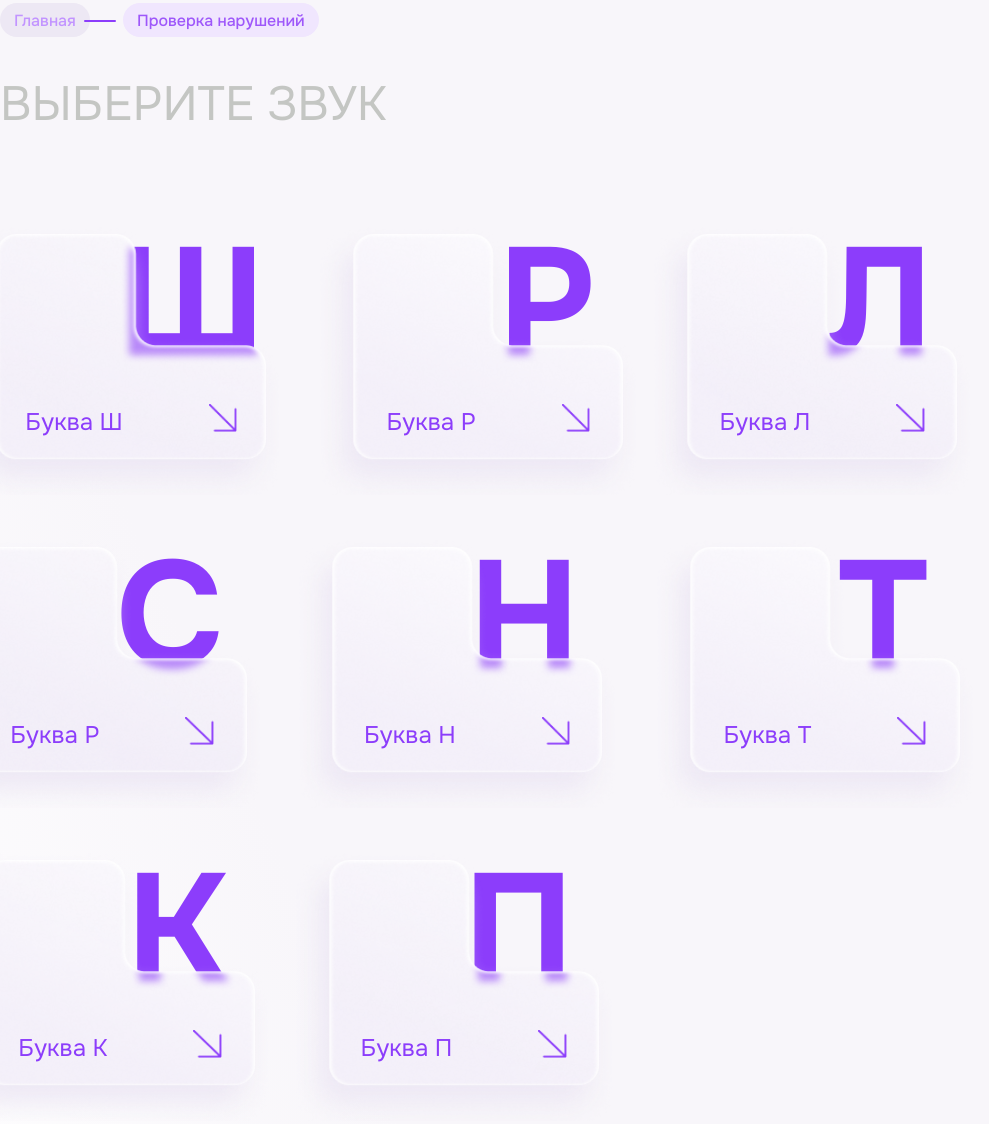
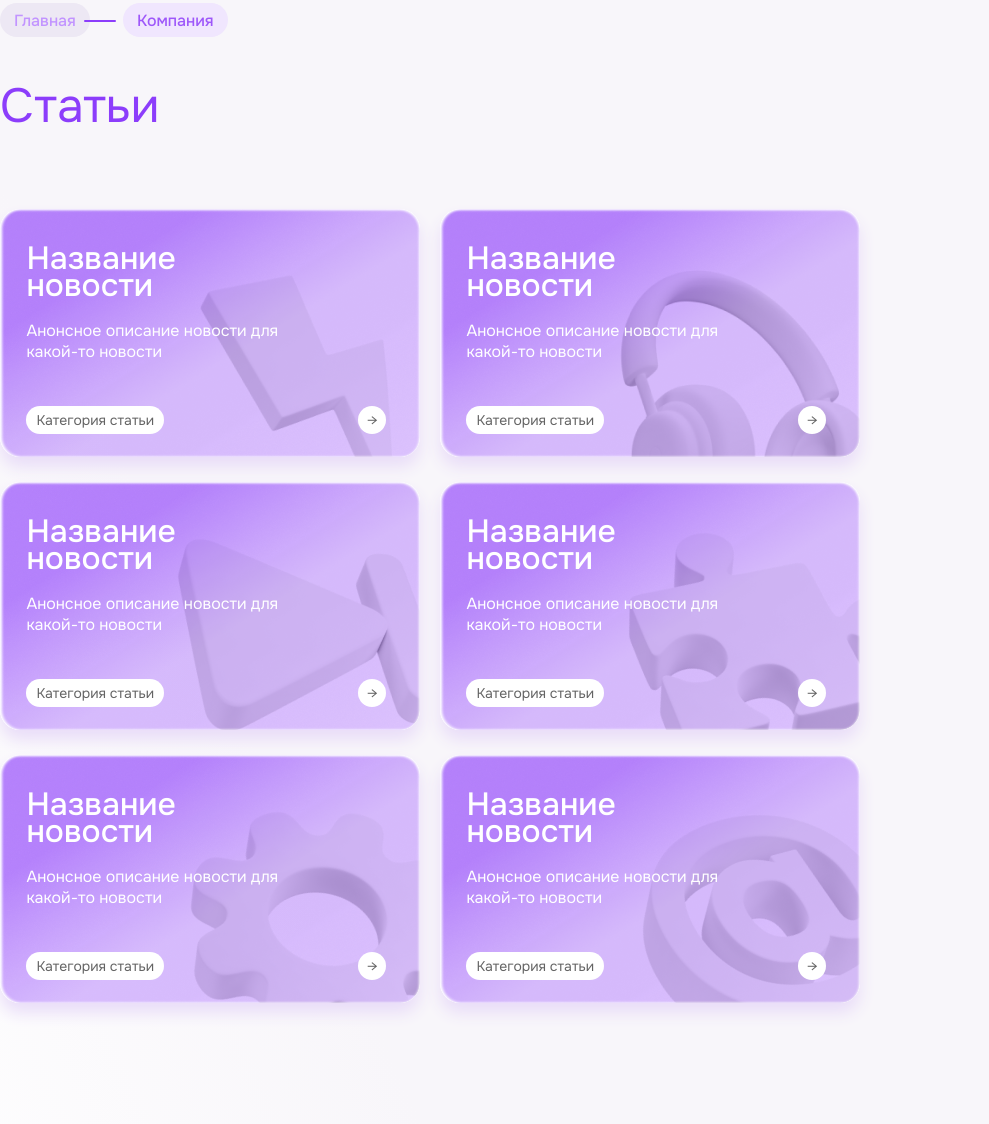
Before and after one commit to Zarinkaaaaaa/logotren, a plain HTML site: page news.html in a window 1280 px wide. Shown: the part 145-1269 px from the top of the page, without its empty margins (0-989 px from the left). Drawn offline with Linux system fonts and the light colour scheme.

Commit message:
11.02.25-02

```diff
--- a/news.html
+++ b/news.html
@@ -34,82 +34,104 @@
         </div>
     </header>
 
-    <div class="choose">
+    <div class="news">
         <div class="content">
-            <div class="choose-content">
-                <div class="choose-nav">
+            <div class="news-content">
+                <div class="diagnoz-nav">
                     <a class="page" href="index.html">Главная</a>
-                    <a href="./trainer.html">Проверка нарушений</a>
+                    <a class="news-title" href="./news.html">Компания</a>
                 </div>
 
-                <div class="choose-title">
-                    <h1>ВЫБЕРИТЕ ЗВУК<span class="choose-fiola"></span></h1>
-                </div>
+                <div class="diagnoz-main">
+                    <h1><span class="diagnoz-fiola">Статьи</span></h1>
 
-                <div class="letters-cards">
-                    <div class="letter-card">
-                        <h3>Ш</h3>
-                        <div class="letter-card-info">
-                            <p>Буква Ш</p>
-                            <a href=""><img src="assets/media/letters/arrow.png" alt=""></a>
+                    <div class="news-cards">
+                        <div class="news-card">
+                            <img src="assets/media/news/Group-1.png" alt="">
+
+                            <div class="news-card-info">
+                                <h3>Название<br>
+                                    новости</h3>
+                                <p>Анонсное описание новости для<br> какой-то новости</p>
+                                <div class="news-card-info-buttons">
+                                    <a href="./new.html">Категория статьи</a>
+                                    <a class="news-card-info-buttons-arrow" href="./new.html">→</a>
                                 </div>
                             </div>
-                    <div class="letter-card">
-                        <h3>Р</h3>
-                        <div class="letter-card-info-2">
-                            <p>Буква Р</p>
-                            <a href="./letter-page.html"><img src="assets/media/letters/arrow.png" alt=""></a>
+                        </div>
+                        <div class="news-card">
+                            <img src="assets/media/news/Group-2.png" alt="">
+
+                            <div class="news-card-info">
+                                <h3>Название<br>
+                                    новости</h3>
+                                <p>Анонсное описание новости для<br> какой-то новости</p>
+                                <div class="news-card-info-buttons">
+                                    <a href="">Категория статьи</a>
+                                    <a class="news-card-info-buttons-arrow" href="">→</a>
                                 </div>
                             </div>
-                    <div class="letter-card">
-                        <h3>Л</h3>
-                        <div class="letter-card-info-3">
-                            <p>Буква Л</p>
-                            <a href=""><img src="assets/media/letters/arrow.png" alt=""></a>
                         </div>
+                        <div class="news-card">
+                            <img src="assets/media/news/Group-3.png" alt="">
+
+                            <div class="news-card-info">
+                                <h3>Название<br>
+                                    новости</h3>
+                                <p>Анонсное описание новости для<br> какой-то новости</p>
+                                <div class="news-card-info-buttons">
+                                    <a href="">Категория статьи</a>
+                                    <a class="news-card-info-buttons-arrow" href="">→</a>
                                 </div>
-                    <div class="letter-card">
-                        <h3>С</h3>
-                        <div class="letter-card-info-4">
-                            <p>Буква Р</p>
-                            <a href=""><img src="assets/media/letters/arrow.png" alt=""></a>
                             </div>
                         </div>
 
 
-                    <div class="letter-card">
-                        <h3 class="letter-card-5">Н</h3>
-                        <div class="letter-card-info-5">
-                            <p>Буква Н</p>
-                            <a href=""><img src="assets/media/letters/arrow.png" alt=""></a>
+                        <div class="news-card">
+                            <img src="assets/media/news/Group-4.png" alt="">
+
+                            <div class="news-card-info">
+                                <h3>Название<br>
+                                    новости</h3>
+                                <p>Анонсное описание новости для<br> какой-то новости</p>
+                                <div class="news-card-info-buttons">
+                                    <a href="">Категория статьи</a>
+                                    <a class="news-card-info-buttons-arrow" href="">→</a>
                                 </div>
                             </div>
-                    <div class="letter-card">
-                        <h3 class="letter-card-6">Т</h3>
-                        <div class="letter-card-info-6">
-                            <p>Буква Т</p>
-                            <a href=""><img src="assets/media/letters/arrow.png" alt=""></a>
+                        </div>
+                        <div class="news-card">
+                            <img src="assets/media/news/Group-5.png" alt="">
+
+                            <div class="news-card-info">
+                                <h3>Название<br>
+                                    новости</h3>
+                                <p>Анонсное описание новости для<br> какой-то новости</p>
+                                <div class="news-card-info-buttons">
+                                    <a href="">Категория статьи</a>
+                                    <a class="news-card-info-buttons-arrow" href="">→</a>
                                 </div>
                             </div>
-                    <div class="letter-card">
-                        <h3 class="letter-card-7">К</h3>
-                        <div class="letter-card-info-7">
-                            <p>Буква К</p>
-                            <a href=""><img src="assets/media/letters/arrow.png" alt=""></a>
                         </div>
-                    </div>
-                    <div class="letter-card">
-                        <h3 class="letter-card-8">П</h3>
-                        <div class="letter-card-info-8">
-                            <p>Буква П</p>
-                            <a href=""><img src="assets/media/letters/arrow.png" alt=""></a>
-                        </div>
-                    </div>
+                        <div class="news-card">
+                            <img src="assets/media/news/Group-6.png" alt="">
+
+                            <div class="news-card-info">
+                                <h3>Название<br>
+                                    новости</h3>
+                                <p>Анонсное описание новости для<br> какой-то новости</p>
+                                <div class="news-card-info-buttons">
+                                    <a href="">Категория статьи</a>
+                                    <a class="news-card-info-buttons-arrow" href="">→</a>
                                 </div>
                             </div>
                         </div>
                     </div>
 
+                </div>
+            </div>
+        </div>
+    </div>
 
     <footer>
         <div class="content">
@@ -125,20 +147,19 @@
                 <img src="assets/media/footer/logo.png" alt="">
 
                 <div class="footer-links">
-                    <p>© 2024 Официальный сайт ЛогоТрен. Все права защищены</p>
+                    <p>© 2025 Официальный сайт ЛогоТрен. Все права защищены</p>
                     <a href="">Политика конфиденциальности</a>
                     <a href="">Карта сайта</a>
                 </div>
 
                 <div class="everytech">
                     <p>created by</p>
-                    <img src="assets/media/footer/everytech.png" alt="">
+                    <a href="https://every-tech.ru/"><img src="assets/media/footer/everytech.png" alt=""></a>
                     <p>in Kazan</p>
                 </div>
             </div>
         </div>
     </footer>
-
 </body>
 
 </html>
```
Also changed, not shown: 404.html (+2 -2 lines), about-us.html (+2 -2 lines), diagnoz-page.html (+4 -4 lines), diagnoz.html (+2 -2 lines), letter-page.html (+4 -4 lines), new.html (+2 -2 lines), trainer.html (+5 -19 lines). Lines whose indentation alone changed are shown as unchanged.
